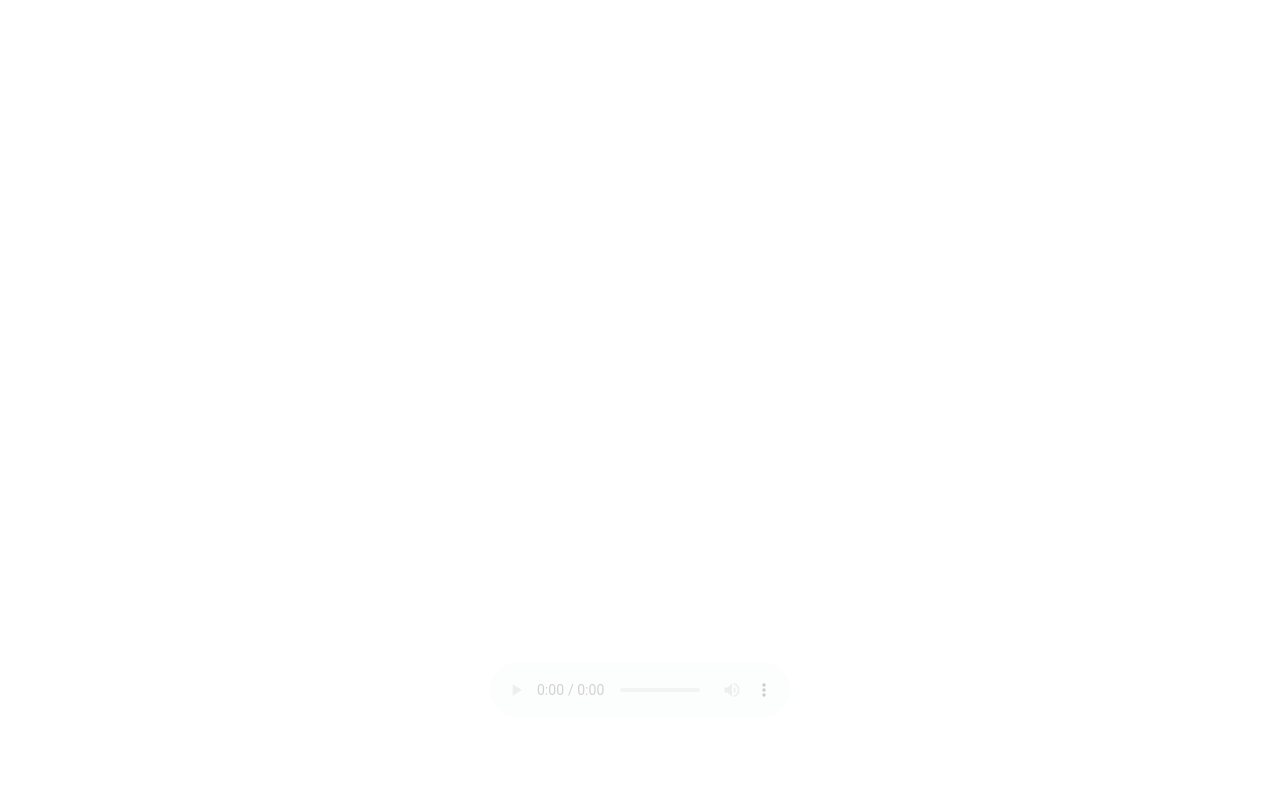
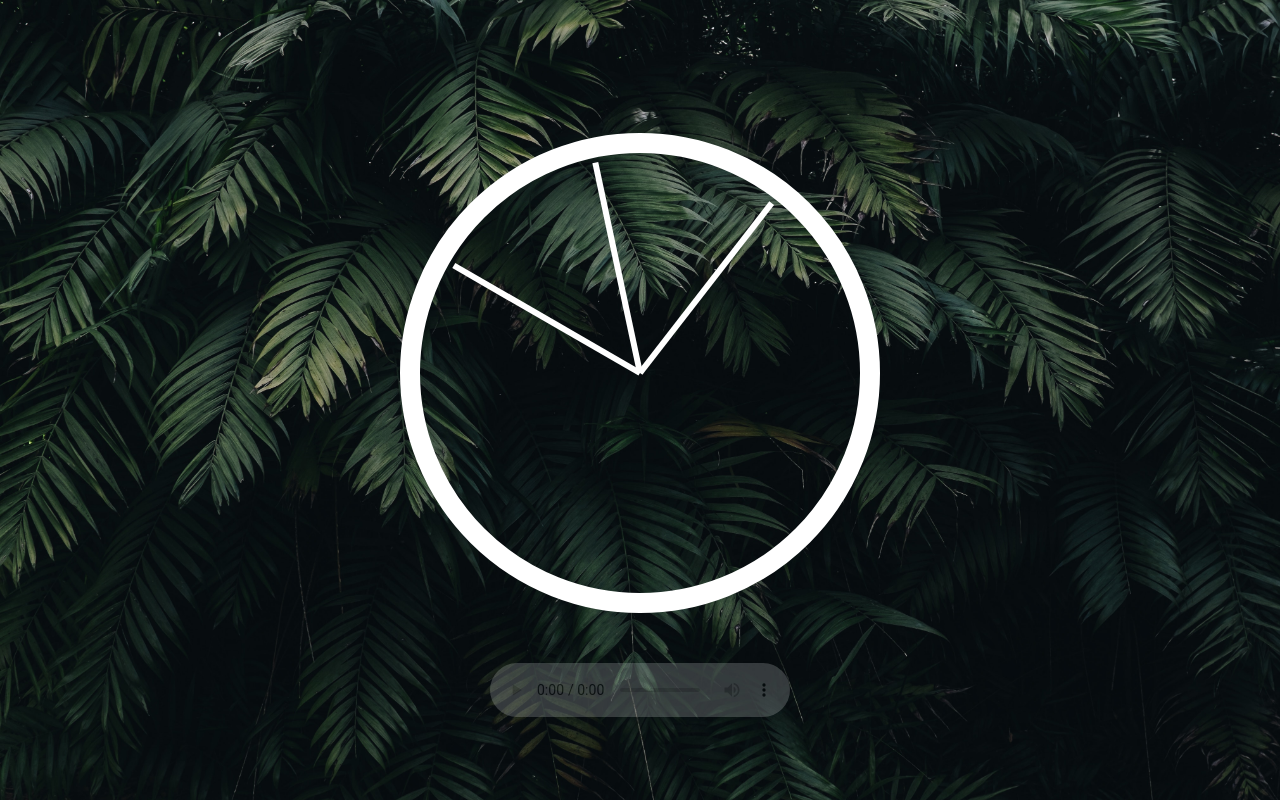
Before and after one commit to hoyi-23/JavaScript30, a plain HTML site: page JS2-CSS+JSClock/index.html in a window 1280 px wide. Drawn offline with Linux system fonts and the light colour scheme.

Commit message:
路徑修改

```diff
--- a/JS2-CSS+JSClock/css/all.sass
+++ b/JS2-CSS+JSClock/css/all.sass
@@ -1,6 +1,6 @@
 @import "reset"
 html
-    background-image: url(./pexels-cátia-matos-1072179.jpg)
+    background-image: url(/pexels-cátia-matos-1072179.jpg)
     background-size: cover
 body
     min-height: 100vh
```
Also changed, not shown: JS2-CSS+JSClock/css/all.css, 1 other file.
